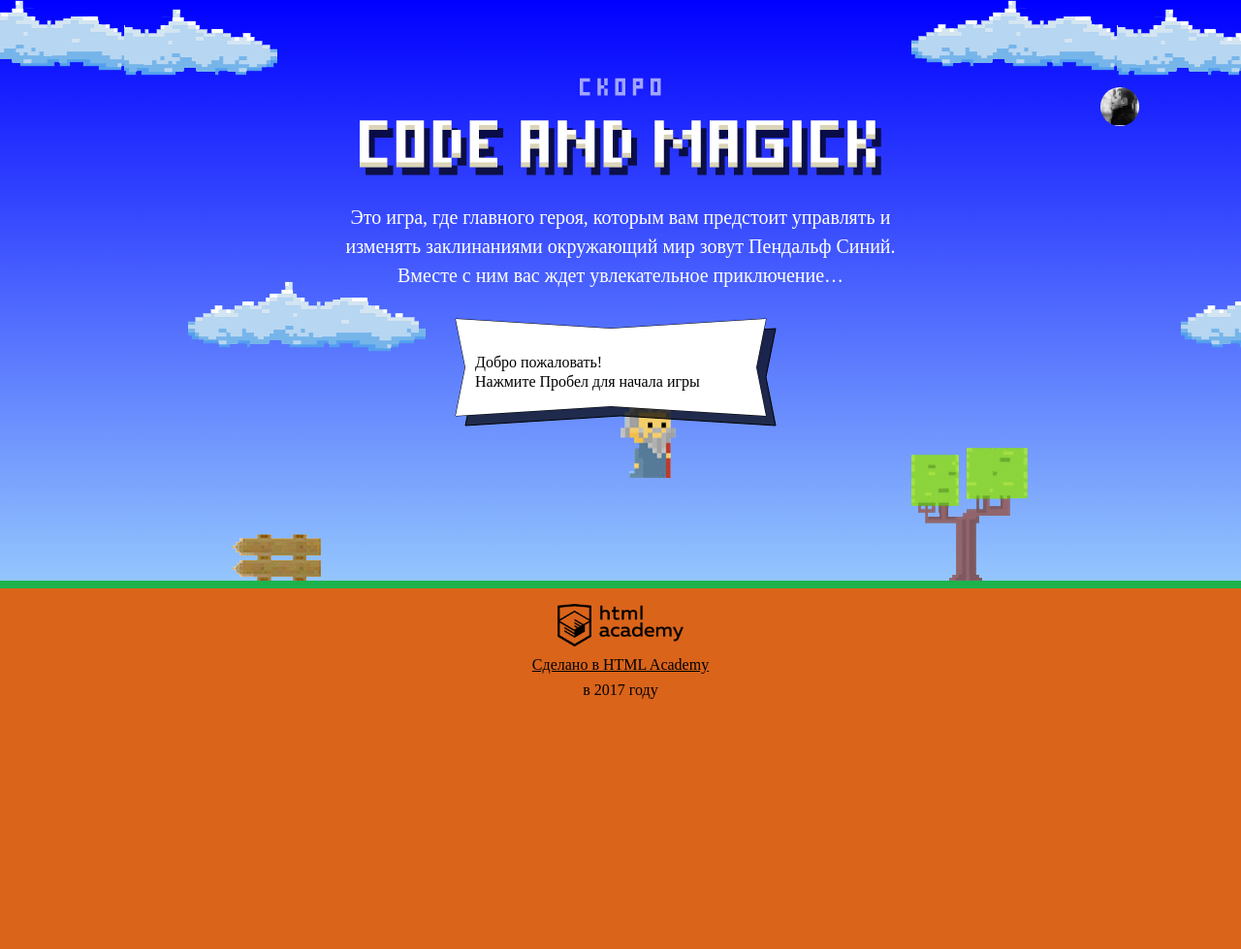
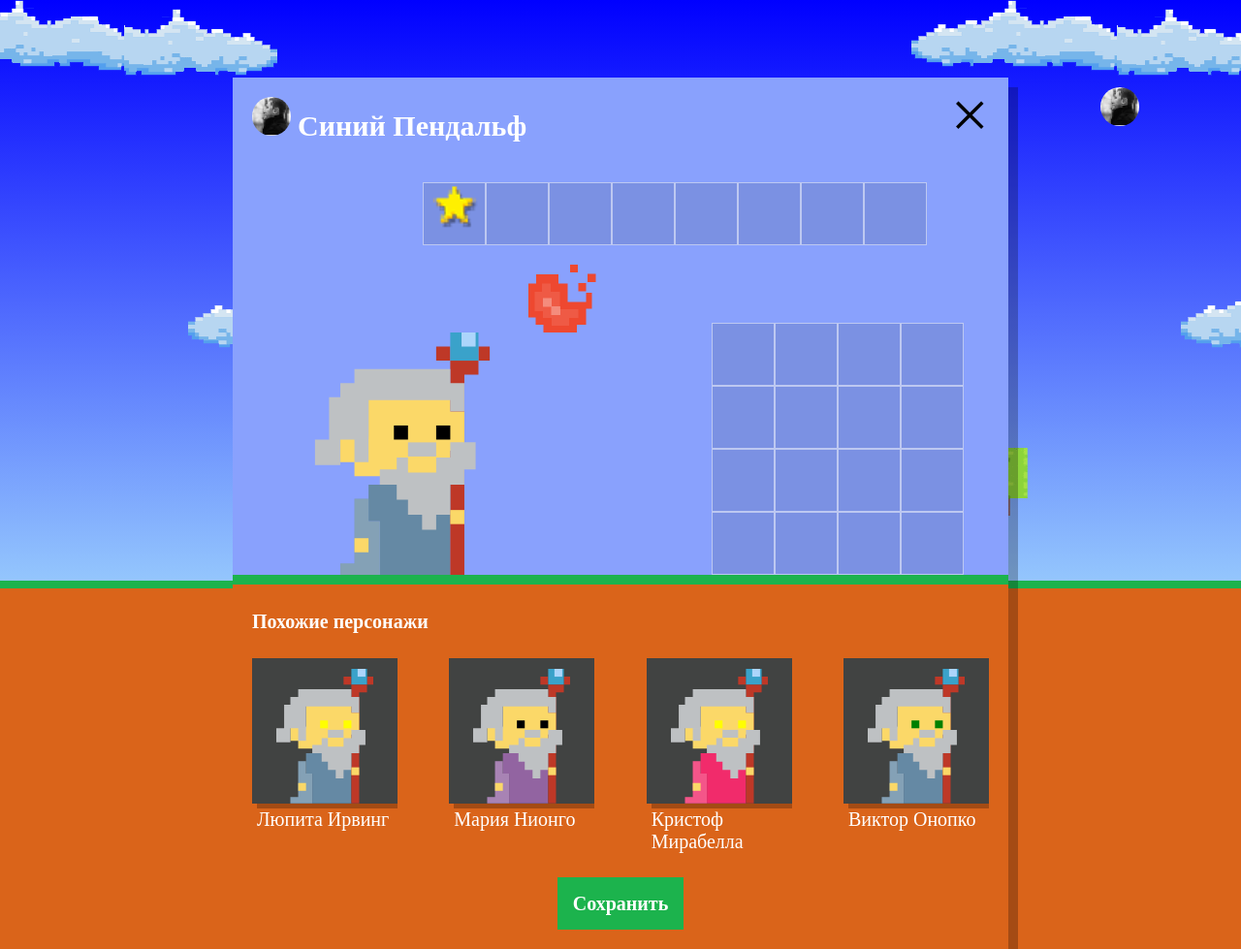
Before and after one commit to dmitry816/631879-code-and-magick, a website: page index.html in a window 1280 px wide. Shown: the whole page at 97% size. Before the commit the page ends 800 px from the top, so only its background shows below. Drawn offline with Linux system fonts and the light colour scheme; a web font is replaced by a local one.

Commit message:
feat generated wizards setupframe

```diff
--- a/index.html
+++ b/index.html
@@ -213,6 +213,7 @@
 
 </script>
 
+<script src="js/setup.js";
 <script src="js/stat.js"></script>
 <script src="js/game.js"></script>
 
--- /dev/null
+++ b/js/setup.js
@@ -0,0 +1,57 @@
+'use strict';
+
+var WIZARD_NAMES = ['Иван', 'Хуан Себастьян', 'Мария', 'Кристоф', 'Виктор', 'Юлия', 'Люпита', 'Вашингтон'];
+var WIZARD_SECOND_NAMES = ['да Марья', 'Верон', 'Мирабелла', 'Вальц', 'Онопко', 'Топольницкая', 'Нионго', 'Ирвинг'];
+var COAT_COLOR = ['rgb(101, 137, 164)', 'rgb(241, 43, 107)', 'rgb(146, 100, 161)', 'rgb(56, 159, 117)', 'rgb(215, 210, 55)', 'rgb(0, 0, 0)'];
+var EYES_COLOR = ['black', 'red', 'blue', 'yellow', 'green'];
+var WIZARDS_NUMBER = 4;
+
+var setupBlock = document.querySelector('.setup');
+setupBlock.classList.remove('hidden');
+
+var generateRandomElement = function (array) {
+  return Math.round(Math.random() * (array.length - 1));
+};
+
+var createRandomWizardObjects = function (wizardsNumber) {
+  var wizards = [];
+
+  for (var i = 0; i < wizardsNumber; i++) {
+    wizards[i] = {
+      name: WIZARD_NAMES[generateRandomElement(WIZARD_NAMES)] + ' ' + WIZARD_SECOND_NAMES[generateRandomElement(WIZARD_SECOND_NAMES)],
+      coatColor: COAT_COLOR[generateRandomElement(COAT_COLOR)],
+      eyesColor: EYES_COLOR[generateRandomElement(EYES_COLOR)]
+    };
+  }
+  return wizards;
+};
+
+var wizards = createRandomWizardObjects(WIZARDS_NUMBER);
+
+// get variables for frame with similar persons
+var similarListElement = document.querySelector('.setup-similar-list');
+var similarWizardTemplate = document.querySelector('#similar-wizard-template').content;
+
+var generateRandomWizards = function (wizard) {
+  var wizardElement = similarWizardTemplate.cloneNode(true);
+  wizardElement.querySelector('.setup-similar-label').textContent = wizard.name;
+  wizardElement.querySelector('.wizard-coat').style.fill = wizard.coatColor;
+  wizardElement.querySelector('.wizard-eyes').style.fill = wizard.eyesColor;
+
+  return wizardElement;
+};
+
+
+var renderWizards = function (wizardsNumber) {
+  var fragment = document.createDocumentFragment();
+  for (var i = 0; i < wizardsNumber; i++) {
+    fragment.appendChild(generateRandomWizards(wizards[i]));
+  }
+  similarListElement.appendChild(fragment);
+};
+
+renderWizards(WIZARDS_NUMBER);
+
+// show frame with persons
+var similarDialog = document.querySelector('.setup-similar');
+similarDialog.classList.remove('hidden');
```
